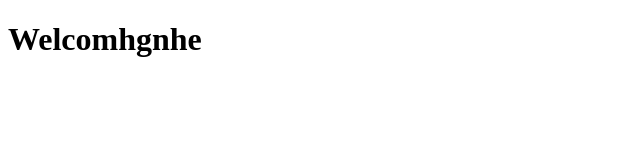
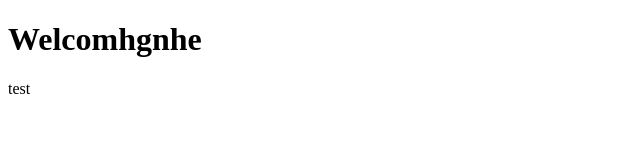
Before and after one commit to vladimirfriptu/business_landing_liana, a plain HTML site: page index.html in a window 1280 px wide. Shown: the full height of the page, 0-640 px from the left. Drawn offline with Linux system fonts and the light colour scheme.

Commit message:
test commit

```diff
--- a/index.html
+++ b/index.html
@@ -9,6 +9,9 @@
 <body>
     <main>
         <h1>Welcomhgnhe </h1>
+        <div>
+            test
+        </div>
     </main>
 </body>
 </html>
```
